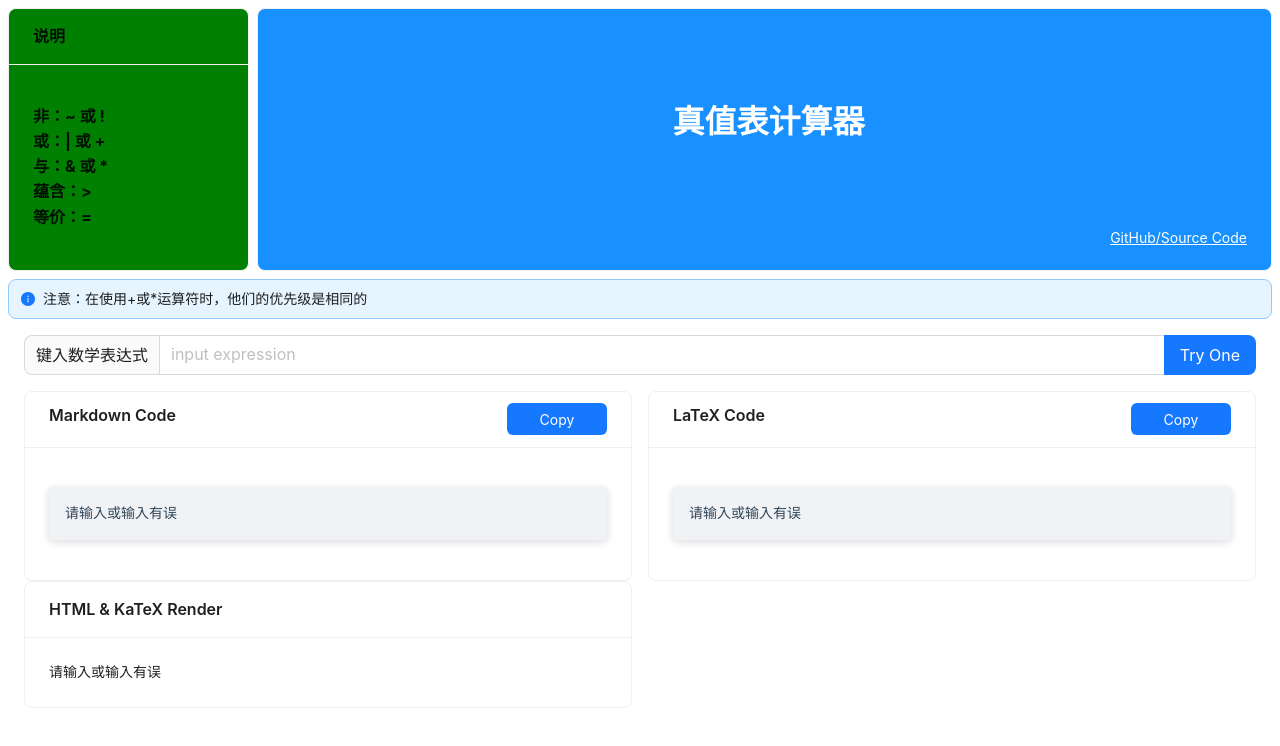
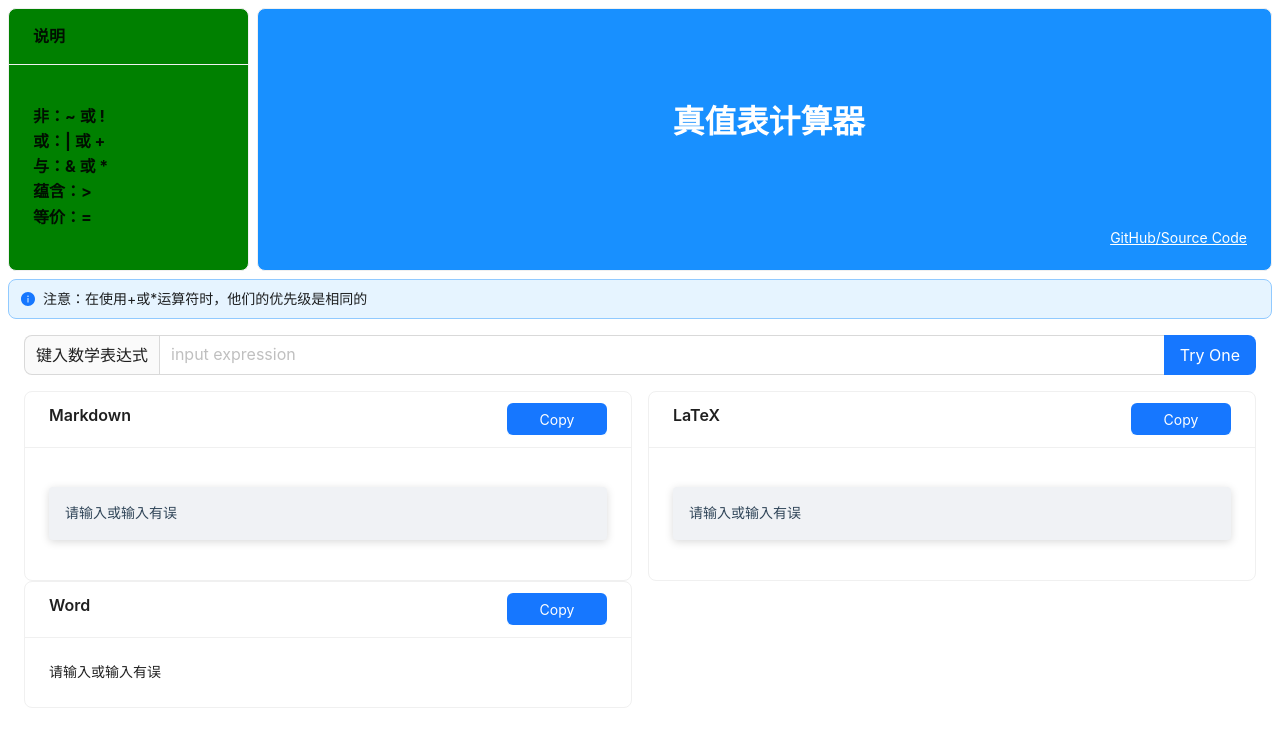
Before and after one commit to 57UU/truth_table_generator, a React (Create React App) app: page / in a window 1280 px wide. Shown: the top 746 px of the page. Built offline with nearby package versions, Linux system fonts and the light colour scheme.

Commit message:
add word support

```diff
--- a/package.json
+++ b/package.json
@@ -37,5 +37,8 @@
       "last 1 firefox version",
       "last 1 safari version"
     ]
+  },
+  "devDependencies": {
+    "@types/clipboard": "^2.0.7"
   }
 }
--- a/src/App.js
+++ b/src/App.js
@@ -51,14 +51,14 @@ function App() {
     </div>
   );
 }
-const error="请输入或输入有误"
+const errorMessage="请输入或输入有误"
 function generateTable(c){
   let tableLatex;
   let markdown;
   let content;
   if(c==undefined) {
-    tableLatex=error
-    markdown=error
+    tableLatex=errorMessage
+    markdown=errorMessage
   }else{
     content=c.content
 tableLatex=String.raw`
@@ -81,13 +81,15 @@ ${content.slice(1).map(i=>`${i.join(" | ")}`).join("\n")}
   }
   return(<Row gutter={16}>
     <Col span={12}>
-    {getLatexBlock(markdown,"Markdown Code")}
+    {getLatexBlock(markdown,"Markdown")}
     {getRenderBlock(content)}
     </Col>
     <Col span={12}>
-    {getLatexBlock(tableLatex,"LaTeX Code")}
+    {getLatexBlock(tableLatex,"LaTeX")}
     </Col>
+
   </Row>
+
   )
 }
 let lastExpression=undefined;
@@ -131,9 +133,32 @@ function getLatexBlock(c,title="LaTeX Code"){
     </div>)
 }
 function getRenderBlock(content){
-  let inner=error;
+  let inner=errorMessage;
+  const handleCopy = async() => {
+    try {
+      // 获取表格 HTML
+      const tableElement = document.getElementById('table1');
+      const tableHTML = tableElement.outerHTML;
+
+      // 将 HTML 和纯文本数据打包到 Blob 中
+      const blob = new Blob([tableHTML], { type: 'text/html' });
+      const dataTransfer = new DataTransfer();
+      dataTransfer.setData('text/html', tableHTML);
+      dataTransfer.setData('text/plain', tableHTML); // 也可以提供纯文本版本
+
+      await navigator.clipboard.write([
+          new ClipboardItem({
+              'text/html': blob,
+              'text/plain': new Blob([tableHTML], { type: 'text/plain' })
+          })
+      ]);
+      message.success('表格已复制到剪贴板！');
+    } catch (error) {
+        message.error('复制失败，请重试！');
+    }
+  };
   if(content!=undefined){
-    inner=(<table align="center" valign="center">
+    inner=(<table id="table1" align="center" valign="center">
       <thead>
         <tr>{content[0].map(e=><th><TeX math={e.replaceAll("$","")} /></th>)}</tr>
       </thead>
@@ -142,7 +167,12 @@ function getRenderBlock(content){
       </tbody>
     </table>)
   }
-  return(<Card title="HTML & KaTeX Render">
+  return(<Card title={
+  <div style={horizon}>
+    <div >Word</div>
+    <Button type='primary' style={{width:100}} onClick={handleCopy} size="middle">Copy</Button>
+  </div>
+  }>
     {inner}
   </Card>)
 }
```
Also changed, not shown: 1 other file (tests, documents, lock files or other folders).
